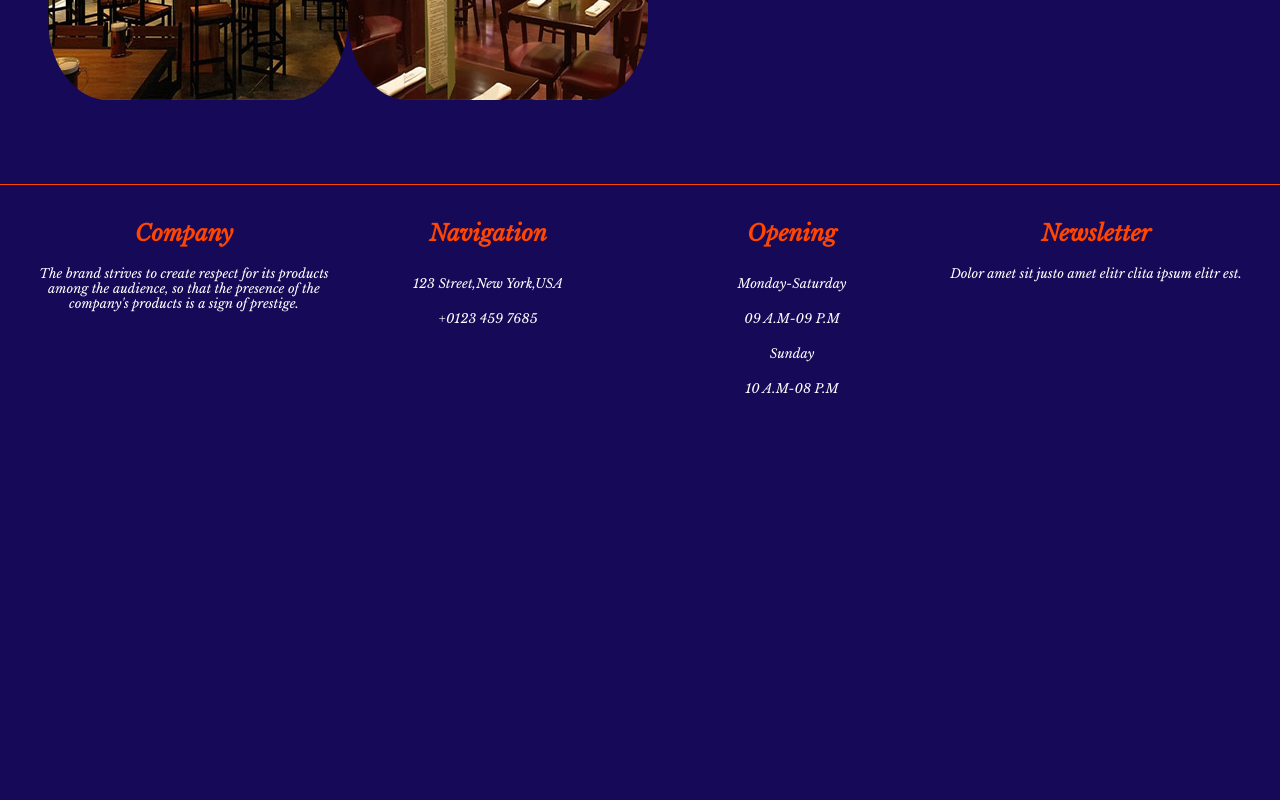
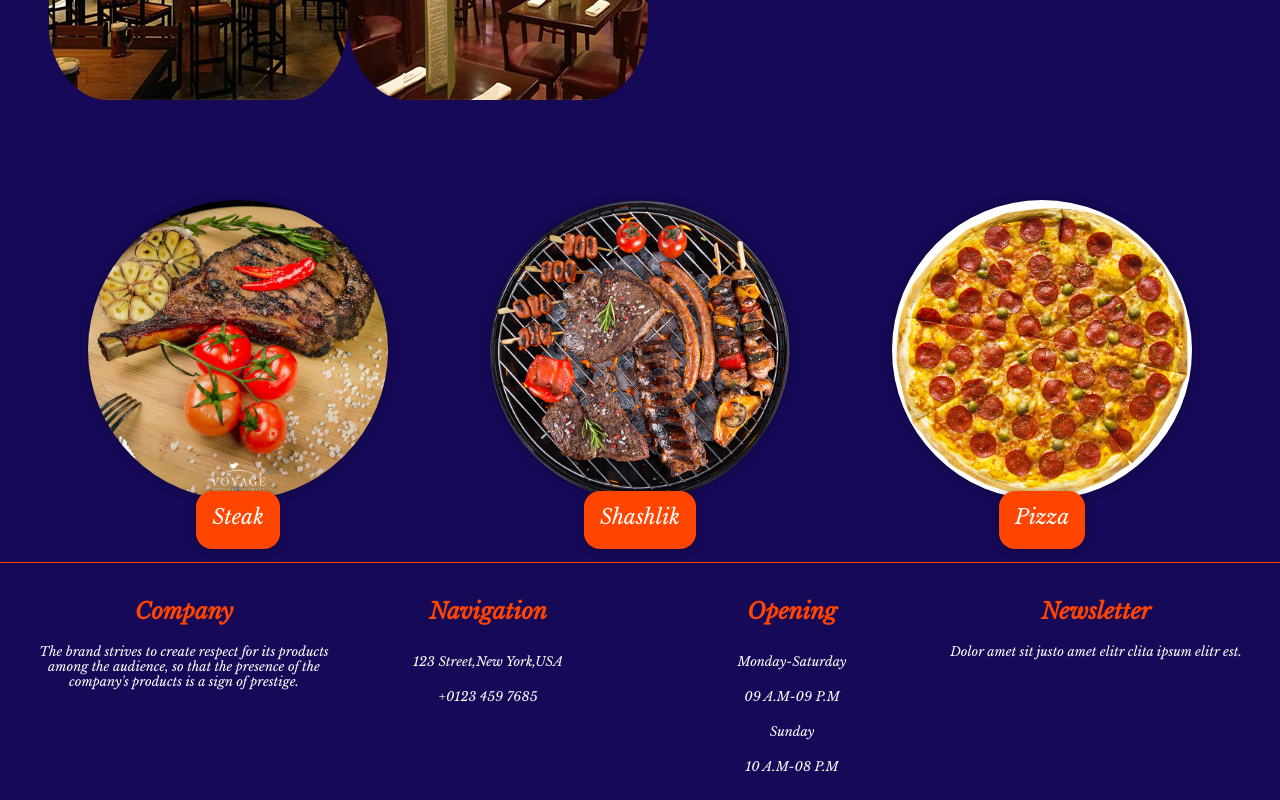
Before and after one commit to AigerimAkmatalieva/care-products-diploma-, a React (Create React App) app: page / in a window 1280 px wide. Shown: the part 1680-2480 px from the top of the page. Before the commit the page ends 2102 px from the top, so only its background shows below. Built offline with nearby package versions, Linux system fonts and the light colour scheme.

Commit message:
add components

```diff
--- a/src/components/CategoryList/CategoryItem/CategoryItem.module.css
+++ b/src/components/CategoryList/CategoryItem/CategoryItem.module.css
@@ -1,6 +1,6 @@
 .CategoryItem img {
-  max-width: 200px;
-  max-height: 200px;
+  max-width: 300px;
+  max-height: 300px;
   border-radius: 50%;
   box-shadow: 0 0 10px rgba(0, 0, 0, .3);
 }
@@ -19,7 +19,6 @@
   color: white;
   font-weight: 300;
   font-size: 1.3rem;
-  max-width: 300px;
   padding: .8rem 1rem 1.2rem;
   text-align: center;
   border-radius: 1rem;
--- a/src/pages/Home/Home.js
+++ b/src/pages/Home/Home.js
@@ -3,7 +3,8 @@ import Header from "../../components/Header/Header";
 import headerImage from "../../assets/hero.png";
 import Menu from "./Menu/Menu";
 import Aboutus from "./Aboutus/Aboutus";
-
+import CategoryList from "../../components/CategoryList/CategoryList";
+import { getCategories } from "../../data/categories";
 
 function Home() {
   return (
@@ -19,6 +20,7 @@ function Home() {
       </Header>
       <Menu />
       <Aboutus />
+      <CategoryList categories={getCategories()}/>
     </>
   );
 }
```
